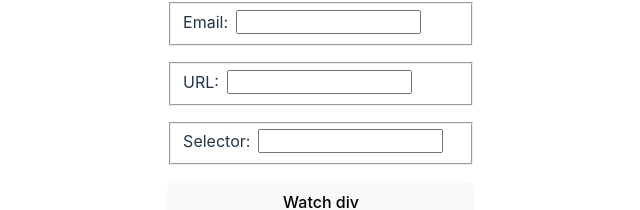
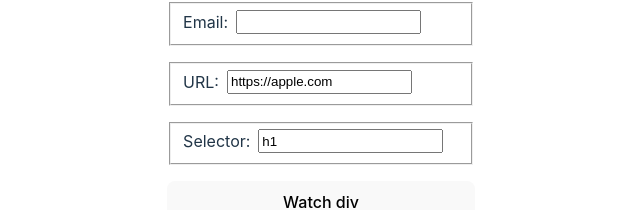
Before and after one commit to absentees/watch-a-div, a Vue app: page / in a window 1280 px wide. Shown: the part 350-560 px from the top of the page, without its empty margins (319-959 px from the left). Built offline with nearby package versions, Linux system fonts and the light colour scheme.

Commit message:
attempt to speed up requests

```diff
--- a/src/App.vue
+++ b/src/App.vue
@@ -2,8 +2,8 @@
 import { ref } from 'vue'
 
 // ref() creates a reactive variable
-const url = ref('')
-const selector = ref('')
+const url = ref('https://apple.com')
+const selector = ref('h1')
 const result = ref('')
 const email = ref('')
 
```
Also changed, not shown: 1 other file (tests, documents, lock files or other folders).
